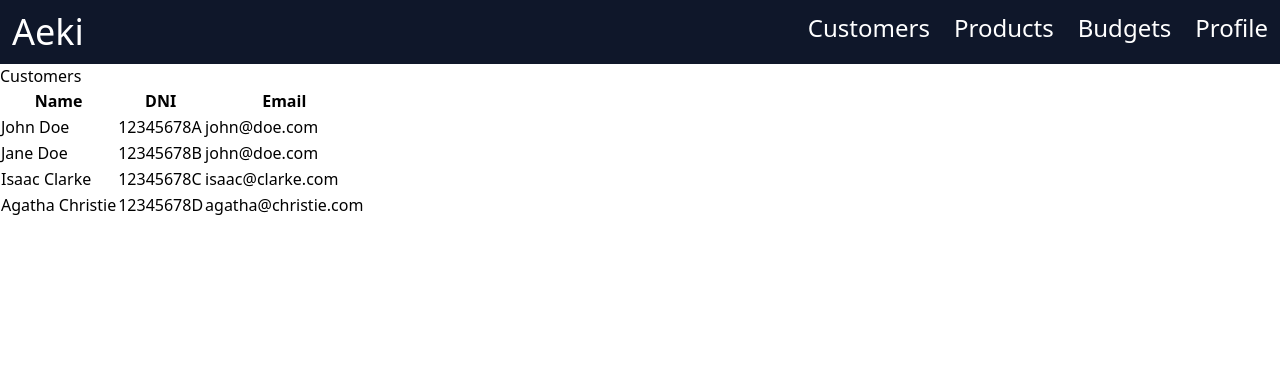
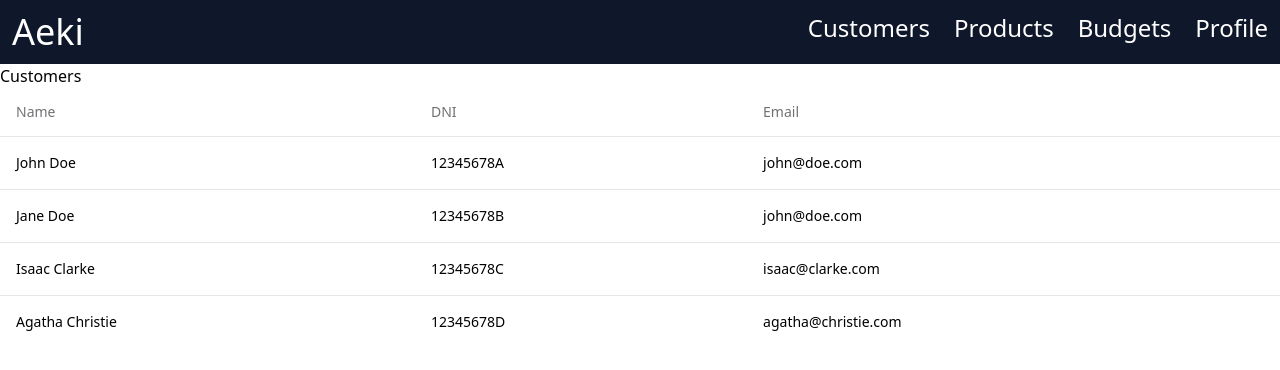
Before and after one commit to FranciscoJavierMartin/aeki, a Next.js app: page /customers in a window 1280 px wide. Shown: the top 370 px of the page. Built offline with nearby package versions, Linux system fonts and the light colour scheme.

Commit message:
use table

```diff
--- a/src/app/(base)/customers/page.tsx
+++ b/src/app/(base)/customers/page.tsx
@@ -1,3 +1,12 @@
+import {
+  Table,
+  TableBody,
+  TableCell,
+  TableHead,
+  TableHeader,
+  TableRow,
+} from '@/components/Table';
+
 const customers = [
   {
     name: 'John Doe',
@@ -25,24 +34,24 @@ export default function CustomersPage() {
   return (
     <div>
       <h1>Customers</h1>
-      <table>
-        <thead>
-          <tr>
-            <th>Name</th>
-            <th>DNI</th>
-            <th>Email</th>
-          </tr>
-        </thead>
-        <tbody>
+      <Table>
+        <TableHeader>
+          <TableRow>
+            <TableHead>Name</TableHead>
+            <TableHead>DNI</TableHead>
+            <TableHead>Email</TableHead>
+          </TableRow>
+        </TableHeader>
+        <TableBody>
           {customers.map((customer) => (
-            <tr key={customer.dni}>
-              <td>{customer.name}</td>
-              <td>{customer.dni}</td>
-              <td>{customer.email}</td>
-            </tr>
+            <TableRow key={customer.dni}>
+              <TableCell>{customer.name}</TableCell>
+              <TableCell>{customer.dni}</TableCell>
+              <TableCell>{customer.email}</TableCell>
+            </TableRow>
           ))}
-        </tbody>
-      </table>
+        </TableBody>
+      </Table>
     </div>
   );
 }
```
